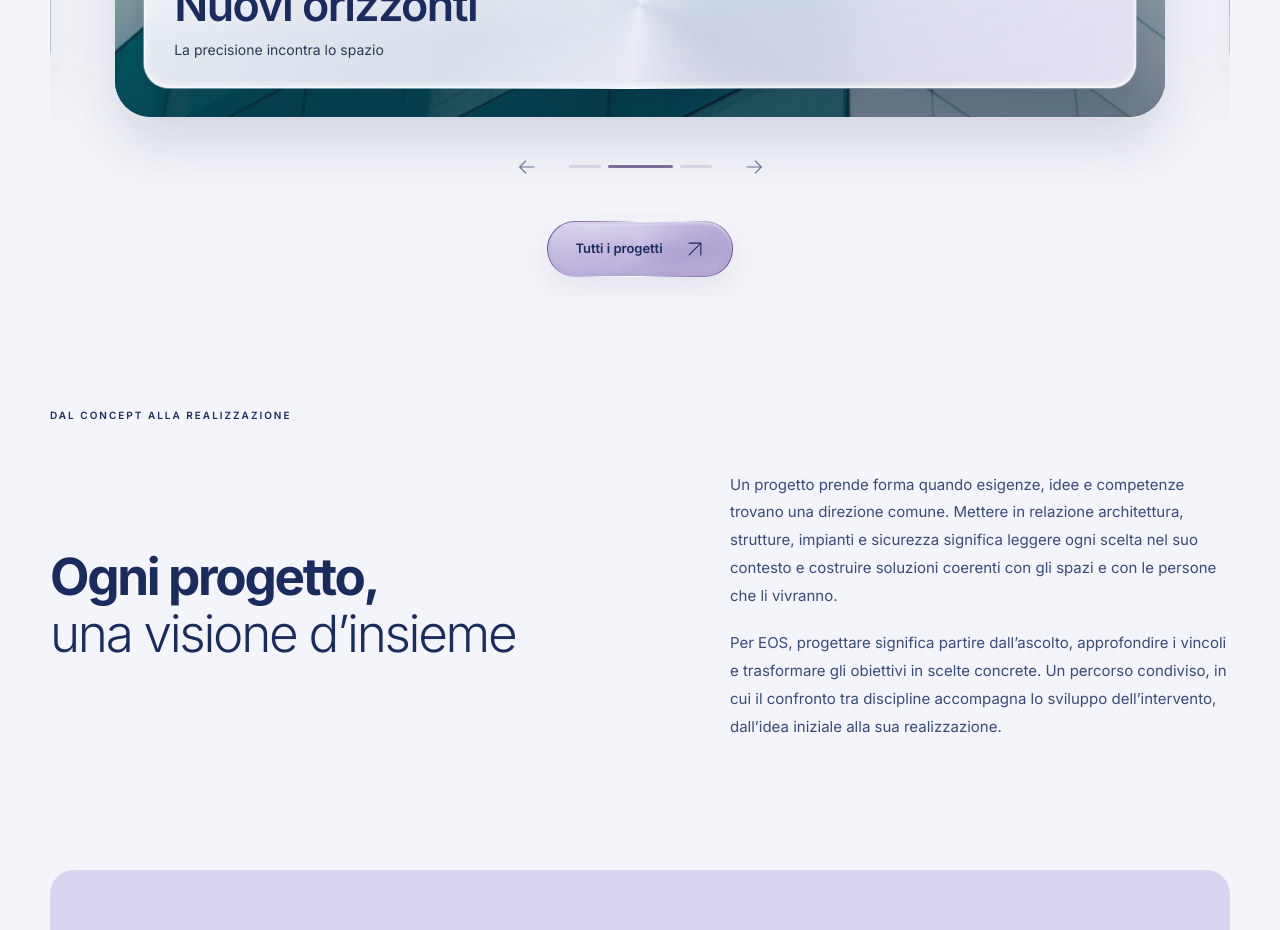
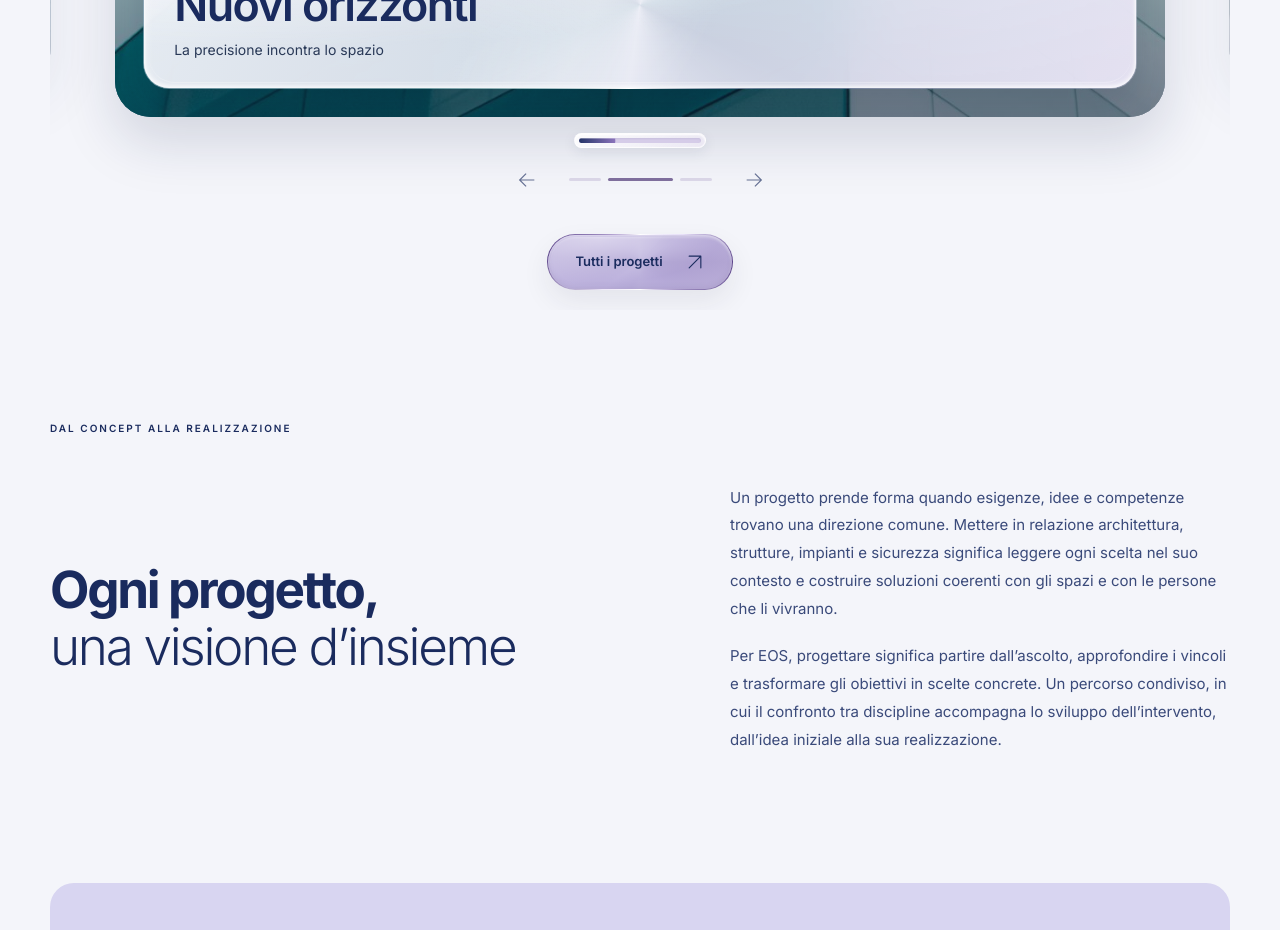
Before and after one commit to mattiamarley/eoswebsite, a Next.js app: page / in a window 1280 px wide. Shown: the part 4240-5170 px from the top of the page. Built offline with nearby package versions, Linux system fonts and the light colour scheme; no server answers; the database is empty.

Commit message:
Add rounded two-tone countdown bars to photo carousels

```diff
--- a/src/app/globals.css
+++ b/src/app/globals.css
@@ -857,3 +857,12 @@ header.studio-heading { padding-top:225px; padding-bottom:72px; }
 .admin-site-link:hover{background:linear-gradient(135deg,#fff,#c9bfe4de);box-shadow:inset 0 1px 3px #fff,0 5px 16px #1829561a}
 .admin-site-link:focus-visible{outline:3px solid #8875b8;outline-offset:3px}
 @media(prefers-reduced-motion:reduce){.admin-site-link{transition:none}}
+
+/* Two-tone photo countdown, synced to the carousel's five-second timer. */
+.carousel-progress{position:relative;width:132px;padding:4px;margin:16px auto 0;border:1px solid #ffffffb8;border-radius:999px;background:linear-gradient(135deg,#ffffffdc,#eee9f6b8);box-shadow:inset 0 1px 2px #fff,0 4px 14px #18295616;backdrop-filter:blur(16px);pointer-events:none}
+.carousel-progress-track{display:block;height:5px;overflow:hidden;border-radius:999px;background:#d5cce8;box-shadow:inset 0 1px 2px #18295612}
+.carousel-progress-fill{display:block;width:100%;height:100%;border-radius:inherit;transform:scaleX(0);transform-origin:left center;background:linear-gradient(90deg,#253568 0%,#8c74bc 100%);box-shadow:inset 0 1px 1px #ffffff55}
+.carousel-progress-overlay{position:absolute;z-index:2;bottom:20px;left:50%;translate:-50% 0;margin:0}
+.featured-projects>.carousel-progress+.featured-controls{margin-top:10px}
+@media(max-width:600px){.carousel-progress{width:110px}.carousel-progress-overlay{bottom:16px}}
+@media(prefers-reduced-motion:reduce){.carousel-progress{display:none}}
--- /dev/null
+++ b/src/components/site/CarouselProgress.tsx
@@ -0,0 +1,6 @@
+import type { RefObject } from 'react'
+
+/** Decorative countdown driven by the same timer that advances the photo. */
+export function CarouselProgress({fillRef,overlay=false}:{fillRef:RefObject<HTMLSpanElement|null>;overlay?:boolean}){
+  return <div className={`carousel-progress${overlay?' carousel-progress-overlay':''}`} aria-hidden="true"><span className="carousel-progress-track"><span ref={fillRef} className="carousel-progress-fill"/></span></div>
+}
--- a/src/components/site/FeaturedProjects.tsx
+++ b/src/components/site/FeaturedProjects.tsx
@@ -5,6 +5,7 @@ import Link from 'next/link'
 import { ArrowIcon } from './ArrowIcon'
 import { useCallback, useEffect, useRef, useState } from 'react'
 import { useCarouselPlayback } from './useCarouselPlayback'
+import { CarouselProgress } from './CarouselProgress'
 import type { PublicCard } from './ContentCards'
 import { GlassDialog } from './GlassDialog'
 import { ProjectCarousel } from './ProjectCarousel'
@@ -28,7 +29,7 @@ export function FeaturedProjects({items,previewOnly=false}:{items:PublicCard[];p
   const current=slides.length?active%slides.length:0
   const count=slides.length
   const advance=useCallback(()=>setActive(value=>(value+1)%count),[count,setActive])
-  const {regionRef,restart,events}=useCarouselPlayback(slides.length,advance,!!detail)
+  const {regionRef,progressRef,restart,events}=useCarouselPlayback(slides.length,advance,!!detail)
   useEffect(()=>{
     const sync=()=>setSelected(new URLSearchParams(window.location.hash.slice(1)).get('evidenza'))
     sync();window.addEventListener('popstate',sync);window.addEventListener('hashchange',sync)
@@ -50,6 +51,7 @@ export function FeaturedProjects({items,previewOnly=false}:{items:PublicCard[];p
         </div>
       </article>})}
     </div>
+    {slides.length>1&&<CarouselProgress fillRef={progressRef}/>}
     {slides.length>1&&<div className="featured-controls">
       <button className="featured-minimal-arrow" onClick={()=>move(-1)} aria-label="Progetto precedente"><svg viewBox="0 0 24 24" fill="none" stroke="currentColor" strokeWidth="1.3" aria-hidden="true"><path d="M20 12H4m7-7-7 7 7 7"/></svg></button>
       <div className="featured-pagination">{slides.map((item,index)=><button key={item.id} aria-label={`Mostra ${item.title}`} aria-pressed={current===index} onClick={()=>{restart();setActive(index)}}><span/></button>)}</div>
--- a/src/components/site/PhotoShowcase.tsx
+++ b/src/components/site/PhotoShowcase.tsx
@@ -2,15 +2,17 @@
 import Image from 'next/image'
 import { useCallback,useRef,useState } from 'react'
 import { useCarouselPlayback } from './useCarouselPlayback'
+import { CarouselProgress } from './CarouselProgress'
 export function PhotoShowcase({images,label="Immagini dei progetti"}:{images:{src:string;alt:string}[];label?:string}){
  const [active,setActive]=useState(0)
  const touchStart=useRef<{x:number;y:number}|null>(null)
  const count=images.length
  const advance=useCallback(()=>setActive(value=>(value+1)%count),[count,setActive])
- const {regionRef,restart,events}=useCarouselPlayback(images.length,advance)
+ const {regionRef,progressRef,restart,events}=useCarouselPlayback(images.length,advance)
  const move=(index:number)=>{restart();setActive((index+images.length)%images.length)}
  return <section ref={regionRef} {...events} className="about-photo-showcase" aria-label={label} tabIndex={count>1?0:undefined} aria-roledescription="carosello" onKeyDown={event=>{if(images.length>1&&(event.key==='ArrowLeft'||event.key==='ArrowRight')){event.preventDefault();move(active+(event.key==='ArrowLeft'?-1:1))}}}
  onTouchStart={event=>{const point=event.touches[0];touchStart.current={x:point.clientX,y:point.clientY}}} onTouchCancel={()=>{touchStart.current=null}} onTouchEnd={event=>{const start=touchStart.current;touchStart.current=null;if(!start||images.length<2)return;const point=event.changedTouches[0];const dx=point.clientX-start.x,dy=point.clientY-start.y;if(Math.abs(dx)>50&&Math.abs(dx)>Math.abs(dy)*1.4)move(active+(dx<0?1:-1))}}>
  {images.map((image,index)=><div key={`${image.src}-${index}`} className="about-photo-slide" data-active={index===active} aria-hidden={index!==active}><Image src={image.src} alt={image.alt} fill sizes="100vw" unoptimized={image.src.startsWith('blob:')}/></div>)}
+ {count>1&&<CarouselProgress fillRef={progressRef} overlay/>}
  </section>
 }
--- a/src/components/site/ProjectCarousel.tsx
+++ b/src/components/site/ProjectCarousel.tsx
@@ -5,6 +5,7 @@ import { ArrowIcon } from './ArrowIcon'
 import { useCallback, useRef, useState } from 'react'
 import { useReducedMotion } from 'framer-motion'
 import { useCarouselPlayback } from './useCarouselPlayback'
+import { CarouselProgress } from './CarouselProgress'
 
 export function ProjectCarousel({ images, title }: { images: string[]; title: string }) {
   const track = useRef<HTMLDivElement>(null)
@@ -18,7 +19,7 @@ export function ProjectCarousel({ images, title }: { images: string[]; title: st
     el.scrollTo({left:target*el.clientWidth,behavior:reduced||target===0?'instant':'smooth'})
   },[images.length,reduced])
   const advance=useCallback(()=>go(active+1),[active,go])
-  const {regionRef,restart,events}=useCarouselPlayback(images.length,advance)
+  const {regionRef,progressRef,restart,events}=useCarouselPlayback(images.length,advance)
   function select(index:number){restart();go(index)}
   return <section ref={regionRef} {...events} className="project-carousel" aria-label={`Fotografie di ${title}`} aria-roledescription="carosello">
     <div ref={track} className="project-carousel-track" tabIndex={multiple ? 0 : undefined}
@@ -36,6 +37,7 @@ export function ProjectCarousel({ images, title }: { images: string[]; title: st
         <Image src={url} alt={`${title} — fotografia ${index + 1}`} width={1200} height={800} sizes="(max-width:760px) 90vw, 700px" className="project-carousel-photo" draggable={false}/>
       </div>)}
     </div>
+    {multiple&&<CarouselProgress fillRef={progressRef}/>}
     {multiple && <div className="project-carousel-controls">
       <button type="button" className="round-button glass" aria-label="Foto precedente" disabled={active === 0} onClick={() => select(active - 1)}><ArrowIcon direction="left"/></button>
       <span className="project-carousel-count" aria-live="off" aria-atomic="true">{String(active + 1).padStart(2, '0')} <span>/ {String(images.length).padStart(2, '0')}</span></span>
--- a/src/components/site/useCarouselPlayback.ts
+++ b/src/components/site/useCarouselPlayback.ts
@@ -11,6 +11,7 @@ const serverReducedMotion=()=>true
 
 export function useCarouselPlayback(count:number, onAdvance:()=>void, blocked=false) {
   const regionRef=useRef<HTMLElement>(null)
+  const progressRef=useRef<HTMLSpanElement>(null)
   const reduced=useSyncExternalStore(subscribeMotion,readReducedMotion,serverReducedMotion)
   const [focused,setFocused]=useState(false)
   const [visible,setVisible]=useState(false)
@@ -27,13 +28,23 @@ export function useCarouselPlayback(count:number, onAdvance:()=>void, blocked=fa
   useEffect(()=>{
     if(!playing||focused||!visible||blocked||count<2)return
     let timer:ReturnType<typeof setTimeout>
-    function schedule(){clearTimeout(timer);if(!document.hidden)timer=setTimeout(()=>{onAdvance();schedule()},5000)}
+    let animation:Animation|undefined
+    function schedule(){
+      clearTimeout(timer)
+      animation?.cancel()
+      if(document.hidden)return
+      animation=progressRef.current?.animate(
+        [{transform:'scaleX(0)'},{transform:'scaleX(1)'}],
+        {duration:5000,easing:'linear',fill:'forwards'}
+      )
+      timer=setTimeout(()=>{onAdvance();schedule()},5000)
+    }
     schedule()
     document.addEventListener('visibilitychange',schedule)
-    return ()=>{clearTimeout(timer);document.removeEventListener('visibilitychange',schedule)}
+    return ()=>{clearTimeout(timer);animation?.cancel();document.removeEventListener('visibilitychange',schedule)}
   },[playing,focused,visible,blocked,count,onAdvance,revision])
   return {
-    regionRef,playing,restart,
+    regionRef,progressRef,playing,restart,
     events:{
       onFocusCapture:(event:FocusEvent<HTMLElement>)=>setFocused(event.target.matches(':focus-visible')),
       onBlurCapture:(event:FocusEvent<HTMLElement>)=>{if(!event.currentTarget.contains(event.relatedTarget))setFocused(false)},
```
Also changed, not shown: 1 other file (tests, documents, lock files or other folders).
